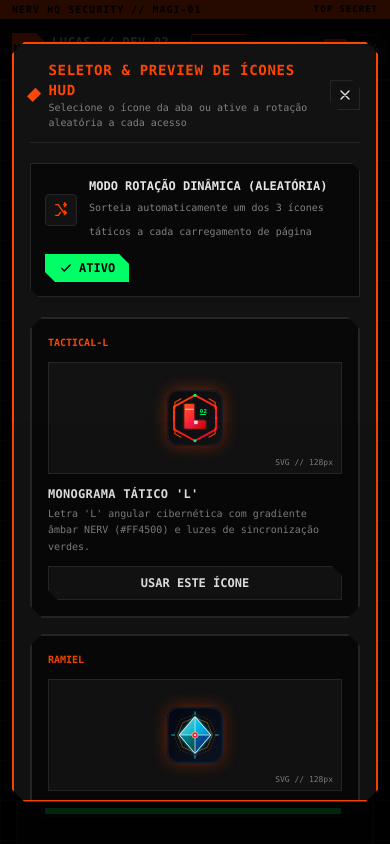
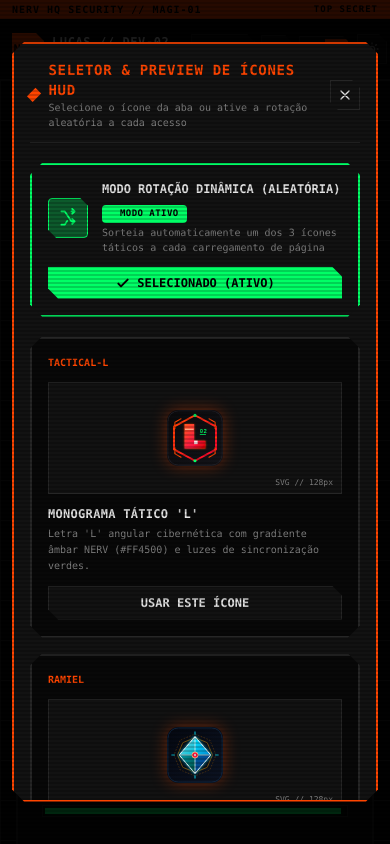
Before and after one commit to Lucas-Github-23/portfolio, a Next.js app: page / in a window 390 px wide. Both pictures are taken after a click on the button 276 px from the left and 49 px from the top of the page. Shown: the top 844 px of the page. Built offline with nearby package versions, Linux system fonts and the light colour scheme.

Commit message:
fix: fix mobile header drawer positioning, fullscreen mobile CRT overlay, and add dynamic random rotation status indicators

```diff
--- a/app/globals.css
+++ b/app/globals.css
@@ -52,31 +52,35 @@ body {
   background-size: 40px 40px;
 }
 
-/* CRT Scanlines Overlay - Softened for maximum visual comfort */
+/* CRT Scanlines Overlay - Fullscreen Coverage on all devices */
 .crt-overlay {
-  position: fixed;
-  top: 0;
-  left: 0;
-  width: 100vw;
-  height: 100vh;
-  height: 100dvh;
+  position: fixed !important;
+  inset: 0 !important;
+  top: 0 !important;
+  left: 0 !important;
+  right: 0 !important;
+  bottom: 0 !important;
+  width: 100vw !important;
+  height: 100vh !important;
+  height: 100dvh !important;
+  min-height: 100% !important;
   pointer-events: none !important;
   user-select: none !important;
-  z-index: 9999;
+  z-index: 9999 !important;
   background: linear-gradient(
     rgba(18, 16, 16, 0) 50%,
-    rgba(0, 0, 0, 0.12) 50%
-  );
-  background-size: 100% 4px;
+    rgba(0, 0, 0, 0.22) 50%
+  ) !important;
+  background-size: 100% 4px !important;
 }
 
 @media (max-width: 768px) {
   .crt-overlay {
-    background-size: 100% 3px;
     background: linear-gradient(
       rgba(18, 16, 16, 0) 50%,
-      rgba(0, 0, 0, 0.05) 50%
-    );
+      rgba(0, 0, 0, 0.18) 50%
+    ) !important;
+    background-size: 100% 4px !important;
   }
 }
 
--- a/src/components/HUDHeader.tsx
+++ b/src/components/HUDHeader.tsx
@@ -4,6 +4,7 @@ import React, { useState, useEffect } from "react";
 import { useLanguage } from "@/context/LanguageContext";
 import { SunIcon, MoonIcon, ShieldAlertIcon, MonitorIcon, LayersIcon } from "./Icons";
 import { IconPreviewModal } from "./IconPreviewModal";
+import { IconVariant } from "./DynamicFavicon";
 
 export function HUDHeader() {
   const {
@@ -23,6 +24,7 @@ export function HUDHeader() {
   const [logoClicks, setLogoClicks] = useState<number>(0);
   const [mobileMenuOpen, setMobileMenuOpen] = useState<boolean>(false);
   const [iconModalOpen, setIconModalOpen] = useState<boolean>(false);
+  const [iconVariant, setIconVariant] = useState<IconVariant>("random");
 
   const handleLogoClick = () => {
     const nextClicks = logoClicks + 1;
@@ -50,6 +52,22 @@ export function HUDHeader() {
     return () => clearInterval(interval);
   }, []);
 
+  useEffect(() => {
+    if (typeof window !== "undefined") {
+      const saved = (localStorage.getItem("nerv_fav_variant") as IconVariant) || "random";
+      setIconVariant(saved);
+    }
+
+    const handleIconChange = (e: CustomEvent<IconVariant>) => {
+      setIconVariant(e.detail);
+    };
+
+    window.addEventListener("nerv_change_icon" as never, handleIconChange as never);
+    return () => {
+      window.removeEventListener("nerv_change_icon" as never, handleIconChange as never);
+    };
+  }, []);
+
   const navItems = [
     { id: "status", label: t.nav.status },
     { id: "magi", label: "MAGI" },
@@ -61,7 +79,7 @@ export function HUDHeader() {
 
   return (
     <>
-      <header className="sticky top-0 z-50 bg-[var(--bg-main)]/90 backdrop-blur-md border-b border-[var(--border-grid)] shadow-md transition-colors">
+      <header className="sticky top-0 z-50 bg-[var(--bg-main)]/90 backdrop-blur-md border-b border-[var(--border-grid)] shadow-md transition-colors relative">
         {/* Top Warning Ribbon */}
         <div className="w-full bg-[var(--accent-orange)] text-black font-mono text-[10px] md:text-xs py-0.5 px-3 md:px-4 flex justify-between items-center font-bold tracking-widest uppercase overflow-hidden">
           <span className="truncate pr-2">
@@ -120,14 +138,14 @@ export function HUDHeader() {
             {/* Mobile Menu Toggle Button */}
             <button
               onClick={() => setMobileMenuOpen(!mobileMenuOpen)}
-              className="lg:hidden px-2.5 py-1.5 border border-[var(--accent-orange)] bg-[var(--surface-panel)] text-[var(--accent-orange)] font-mono text-xs font-extrabold hud-panel-sm flex items-center gap-1.5 hover:bg-[var(--accent-orange)] hover:text-black transition-all shadow-[0_0_8px_var(--accent-orange-glow)]"
-              aria-label="Toggle Mobile HUD Menu"
+              className="lg:hidden px-2.5 py-1.5 bg-[var(--surface-panel)] border border-[var(--border-grid)] text-[var(--accent-orange)] font-bold text-xs uppercase hud-panel-sm hover:border-[var(--accent-orange)] transition-colors flex items-center gap-1 active:scale-95"
+              aria-label="Toggle Mobile Navigation"
             >
-              <span className="w-1.5 h-1.5 rounded-full bg-[var(--accent-orange)] animate-pulse" />
-              <span>{mobileMenuOpen ? "CLOSE" : "MENU"}</span>
+              <span className="text-[10px]">{mobileMenuOpen ? "✕" : "☰"}</span>
+              <span>MENU</span>
             </button>
 
-            {/* Icon Preview / Selector Button */}
+            {/* Icon Preview / Selector Button (Desktop) */}
             <button
               onClick={() => setIconModalOpen(true)}
               className="p-1.5 px-2 border border-[var(--border-grid)] bg-[var(--surface-panel)] text-[var(--text-secondary)] hover:text-[var(--accent-orange)] hover:border-[var(--accent-orange)] transition-colors hud-panel-sm flex items-center gap-1.5 text-[10px] font-bold"
@@ -135,6 +153,15 @@ export function HUDHeader() {
             >
               <LayersIcon className="w-3.5 h-3.5 text-[var(--accent-orange)]" />
               <span className="hidden sm:inline">ICONS</span>
+              {iconVariant === "random" ? (
+                <span className="hidden md:inline px-1 py-0.2 bg-[var(--accent-green)] text-black text-[8px] font-black rounded-sm shadow-[0_0_6px_var(--accent-green-glow)]">
+                  RANDOM
+                </span>
+              ) : (
+                <span className="hidden md:inline px-1 py-0.2 bg-[var(--accent-orange)] text-black text-[8px] font-black rounded-sm uppercase">
+                  {iconVariant}
+                </span>
+              )}
             </button>
 
             {/* Language Switcher */}
@@ -200,11 +227,11 @@ export function HUDHeader() {
             {/* Backdrop for outside click */}
             <div
               onClick={() => setMobileMenuOpen(false)}
-              className="lg:hidden fixed inset-0 top-[60px] md:top-[64px] bg-black/60 backdrop-blur-sm z-40 hud-backdrop-animate"
+              className="lg:hidden fixed inset-0 top-[76px] bg-black/75 backdrop-blur-sm z-40 hud-backdrop-animate"
             />
 
-            <div className="relative z-50 lg:hidden hud-menu-wrapper">
-              <div className="bg-[var(--bg-main)]/98 backdrop-blur-xl border-b-2 border-[var(--accent-orange)] p-3 sm:p-4 shadow-2xl space-y-3">
+            <div className="absolute top-full left-0 right-0 w-full z-50 lg:hidden hud-menu-wrapper shadow-2xl">
+              <div className="bg-[var(--bg-main)]/98 backdrop-blur-xl border-b-2 border-[var(--accent-orange)] p-3 sm:p-4 space-y-3">
                 <div className="grid grid-cols-2 gap-2 font-mono text-xs">
                   {navItems.map((item) => {
                     const isActive = activeSection === item.id;
@@ -226,18 +253,32 @@ export function HUDHeader() {
                 </div>
 
                 {/* Mobile Secondary Tactical Actions */}
-              <div className="flex items-center gap-2 pt-2 border-t border-[var(--border-grid)] font-mono text-xs">
+                <div className="flex flex-col gap-2 pt-2 border-t border-[var(--border-grid)] font-mono text-xs">
+                  {/* Icon Selector Button with Active Status Visibility */}
                   <button
                     onClick={() => {
                       setIconModalOpen(true);
                       setMobileMenuOpen(false);
                     }}
-                  className="flex-1 py-2 px-3 border border-[var(--accent-orange)] bg-[var(--surface-panel)] text-[var(--accent-orange)] font-bold text-xs uppercase hud-button flex items-center justify-center gap-1.5 active:scale-95 transition-transform"
+                    className="w-full py-2.5 px-3 border border-[var(--accent-orange)] bg-[var(--surface-panel)] text-[var(--text-primary)] font-bold text-xs uppercase hud-button flex items-center justify-between gap-2 active:scale-95 transition-transform"
                   >
-                  <LayersIcon className="w-3.5 h-3.5" />
-                  <span>ICONS PREVIEW</span>
+                    <div className="flex items-center gap-2">
+                      <LayersIcon className="w-4 h-4 text-[var(--accent-orange)] shrink-0" />
+                      <span>{language === "pt" ? "SELETOR DE ÍCONES" : "ICONS PREVIEW"}</span>
+                    </div>
+                    {iconVariant === "random" ? (
+                      <span className="px-2 py-0.5 bg-[var(--accent-green)] text-black text-[9px] font-black tracking-wider flex items-center gap-1.5 rounded-sm shadow-[0_0_8px_var(--accent-green-glow)]">
+                        <span className="w-1.5 h-1.5 rounded-full bg-black animate-ping" />
+                        {language === "pt" ? "ALEATÓRIO: ON" : "RANDOM: ON"}
+                      </span>
+                    ) : (
+                      <span className="px-2 py-0.5 bg-[var(--accent-orange)] text-black text-[9px] font-black tracking-wider uppercase rounded-sm">
+                        {language === "pt" ? `FIXO: ${iconVariant.toUpperCase()}` : `FIXED: ${iconVariant.toUpperCase()}`}
+                      </span>
+                    )}
                   </button>
 
+                  <div className="flex items-center gap-2">
                     <button
                       onClick={toggleCrt}
                       className={`flex-1 py-2 px-3 border hud-button flex items-center justify-center gap-1.5 text-xs font-bold uppercase transition-all active:scale-95 sm:hidden ${
@@ -263,6 +304,7 @@ export function HUDHeader() {
                   </div>
                 </div>
               </div>
+            </div>
           </>
         )}
       </header>
--- a/src/components/IconPreviewModal.tsx
+++ b/src/components/IconPreviewModal.tsx
@@ -96,16 +96,36 @@ export function IconPreviewModal({ isOpen, onClose }: IconPreviewModalProps) {
           )}
 
           {/* Global Mode Option: Random Rotation */}
-          <div className="p-3.5 bg-[var(--bg-main)] border border-[var(--border-grid)] hud-panel-sm flex flex-col sm:flex-row items-start sm:items-center justify-between gap-3">
-            <div className="flex items-center gap-3">
-              <div className="w-8 h-8 rounded bg-[var(--surface-panel)] border border-[var(--border-grid)] flex items-center justify-center shrink-0">
-                <ShuffleIcon className="w-4 h-4 text-[var(--accent-orange)]" />
+          <div
+            className={`p-4 border-2 hud-panel flex flex-col sm:flex-row items-start sm:items-center justify-between gap-3 transition-all ${
+              currentMode === "random"
+                ? "bg-[var(--surface-panel)] border-[var(--accent-green)] shadow-[0_0_25px_var(--accent-green-glow)]"
+                : "bg-[var(--bg-main)] border-[var(--border-grid)] hover:border-[var(--border-bright)]"
+            }`}
+          >
+            <div className="flex items-center gap-3.5">
+              <div
+                className={`w-10 h-10 rounded hud-panel-sm flex items-center justify-center shrink-0 transition-colors ${
+                  currentMode === "random"
+                    ? "bg-[var(--accent-green-glow)] border border-[var(--accent-green)] text-[var(--accent-green)]"
+                    : "bg-[var(--surface-panel)] border border-[var(--border-grid)] text-[var(--text-secondary)]"
+                }`}
+              >
+                <ShuffleIcon className="w-5 h-5" />
               </div>
               <div>
-                <span className="font-bold text-xs block text-[var(--text-primary)]">
-                  {language === "pt" ? "MODO ROTAÇÃO DINÂMICA (ALEATÓRIA)" : "DYNAMIC RANDOM ROTATION"}
-                </span>
-                <span className="text-[10px] text-[var(--text-secondary)]">
+                <div className="flex items-center gap-2 flex-wrap">
+                  <span className="font-extrabold text-xs text-[var(--text-primary)]">
+                    {language === "pt" ? "MODO ROTAÇÃO DINÂMICA (ALEATÓRIA)" : "DYNAMIC RANDOM ROTATION"}
+                  </span>
+                  {currentMode === "random" && (
+                    <span className="px-2 py-0.5 bg-[var(--accent-green)] text-black text-[9px] font-black rounded-sm tracking-wider uppercase flex items-center gap-1">
+                      <span className="w-1.5 h-1.5 rounded-full bg-black animate-ping" />
+                      {language === "pt" ? "MODO ATIVO" : "ACTIVE MODE"}
+                    </span>
+                  )}
+                </div>
+                <span className="text-[10px] text-[var(--text-secondary)] block mt-0.5">
                   {language === "pt"
                     ? "Sorteia automaticamente um dos 3 ícones táticos a cada carregamento de página"
                     : "Automatically picks one of the 3 tactical icons on every page refresh"}
@@ -114,19 +134,19 @@ export function IconPreviewModal({ isOpen, onClose }: IconPreviewModalProps) {
             </div>
             <button
               onClick={() => selectVariant("random", language === "pt" ? "Modo Aleatório" : "Random Mode")}
-              className={`px-3.5 py-1.5 text-xs font-black uppercase hud-button transition-all shrink-0 ${
+              className={`w-full sm:w-auto px-4 py-2 text-xs font-black uppercase hud-button transition-all shrink-0 flex items-center justify-center gap-1.5 ${
                 currentMode === "random"
-                  ? "bg-[var(--accent-green)] text-black shadow-[0_0_10px_var(--accent-green-glow)]"
-                  : "bg-[var(--surface-panel)] text-[var(--text-primary)] border border-[var(--border-grid)] hover:border-[var(--accent-green)] hover:text-[var(--accent-green)]"
+                  ? "bg-[var(--accent-green)] text-black shadow-[0_0_12px_var(--accent-green-glow)] cursor-default"
+                  : "bg-[var(--surface-panel)] text-[var(--accent-green)] border border-[var(--accent-green)] hover:bg-[var(--accent-green)] hover:text-black"
               }`}
             >
               {currentMode === "random" ? (
-                <span className="flex items-center gap-1.5">
-                  <CheckIcon className="w-3.5 h-3.5" />
-                  {language === "pt" ? "ATIVO" : "ACTIVE"}
-                </span>
+                <>
+                  <CheckIcon className="w-4 h-4 stroke-[3]" />
+                  <span>{language === "pt" ? "SELECIONADO (ATIVO)" : "ACTIVE"}</span>
+                </>
               ) : (
-                <span>{language === "pt" ? "ATIVAR MODO" : "ENABLE"}</span>
+                <span>{language === "pt" ? "ATIVAR MODO ALEATÓRIO" : "ENABLE RANDOM"}</span>
               )}
             </button>
           </div>
```
Lines whose indentation alone changed are shown as unchanged.
